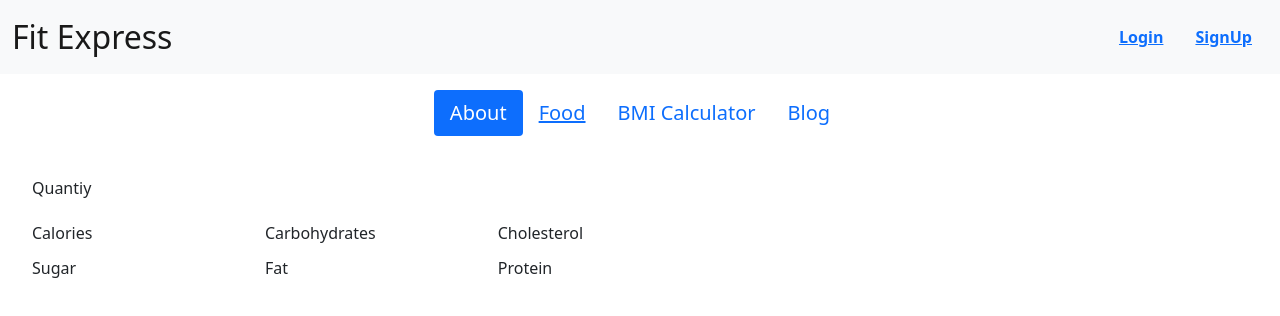
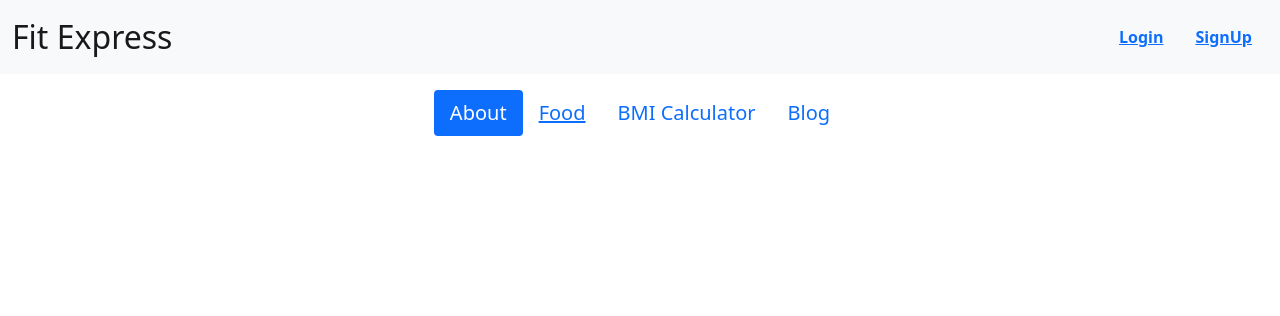
Before and after one commit to Akriti1811/Calorie_Heist_, a React (Create React App) app: page / in a window 1280 px wide. Shown: the top 316 px of the page. Built offline with nearby package versions, Linux system fonts and the light colour scheme.

Commit message:
navbar stick

```diff
--- a/src/App.js
+++ b/src/App.js
@@ -11,12 +11,13 @@ import './App.css';
 function App() {
   return (
     <Router>
+       <Navbar/>
       <Switch>
       <Route exact path = "/">
         <div className="login">
 
-          <Navbar/>
-          <FoodDetails/>
+
+          {/* <FoodDetails/> */}
         </div>
 
         </Route>
@@ -37,7 +38,7 @@ function App() {
         </Route>
         <Route exact path = "/food">
         <div className="login">
-         <FoodDetails/>
+         {/* <FoodDetails/> */}
           <Food/>
         </div>
 
```
